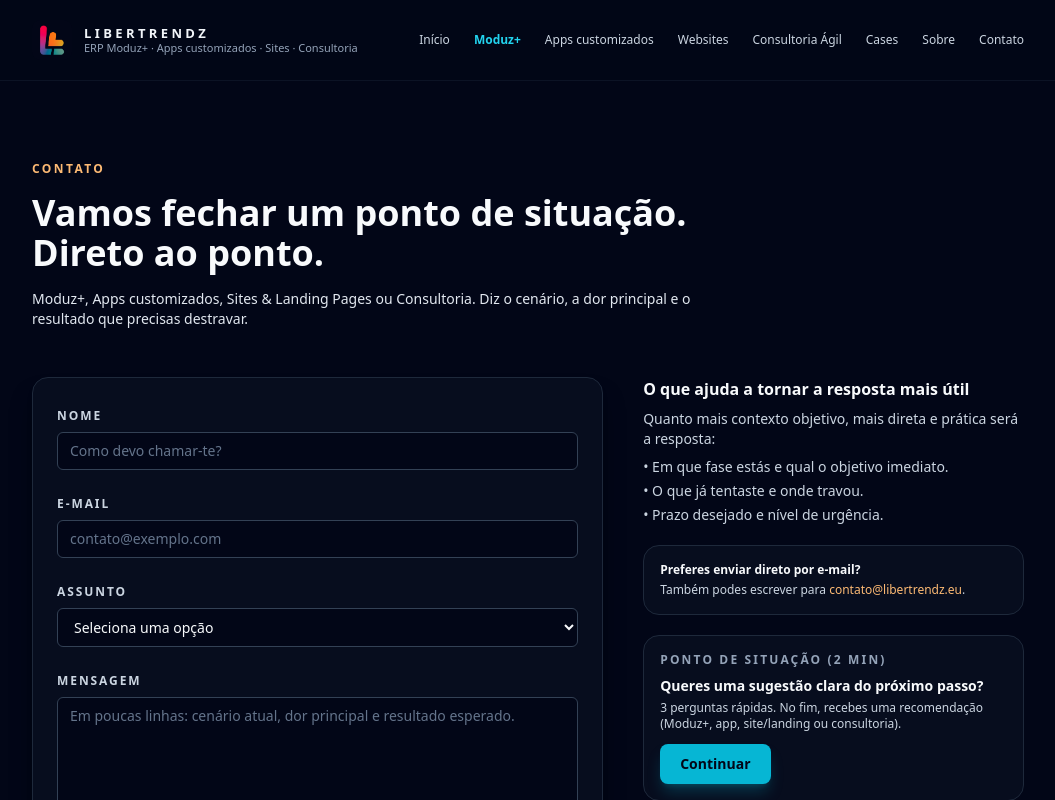
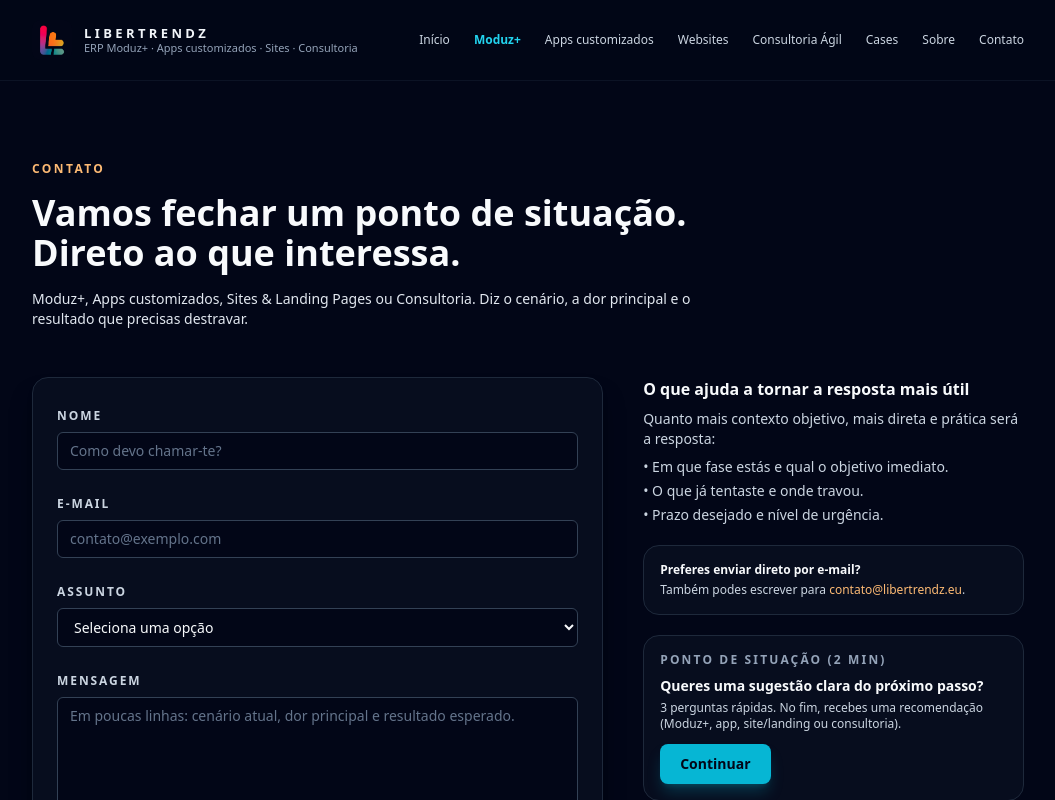
Before and after one commit to libertrendz/libertrendz-site, a Next.js app: page /contato in a window 1280 px wide. Shown: the top 800 px of the page, without its empty margins (112-1167 px from the left). Built offline with nearby package versions, Linux system fonts and the light colour scheme.

Commit message:
Update ContatoClient.tsx

```diff
--- a/app/contato/ContatoClient.tsx
+++ b/app/contato/ContatoClient.tsx
@@ -65,7 +65,7 @@ export default function ContatoClient() {
             Contato
           </p>
           <h1 className="text-3xl font-bold leading-tight md:text-4xl">
-            Vamos fechar um ponto de situação. Direto ao ponto.
+            Vamos fechar um ponto de situação. Direto ao que interessa.
           </h1>
           <p className="text-sm text-slate-200 max-w-2xl">
             Moduz+, Apps customizados, Sites & Landing Pages ou Consultoria. Diz o cenário,
```
